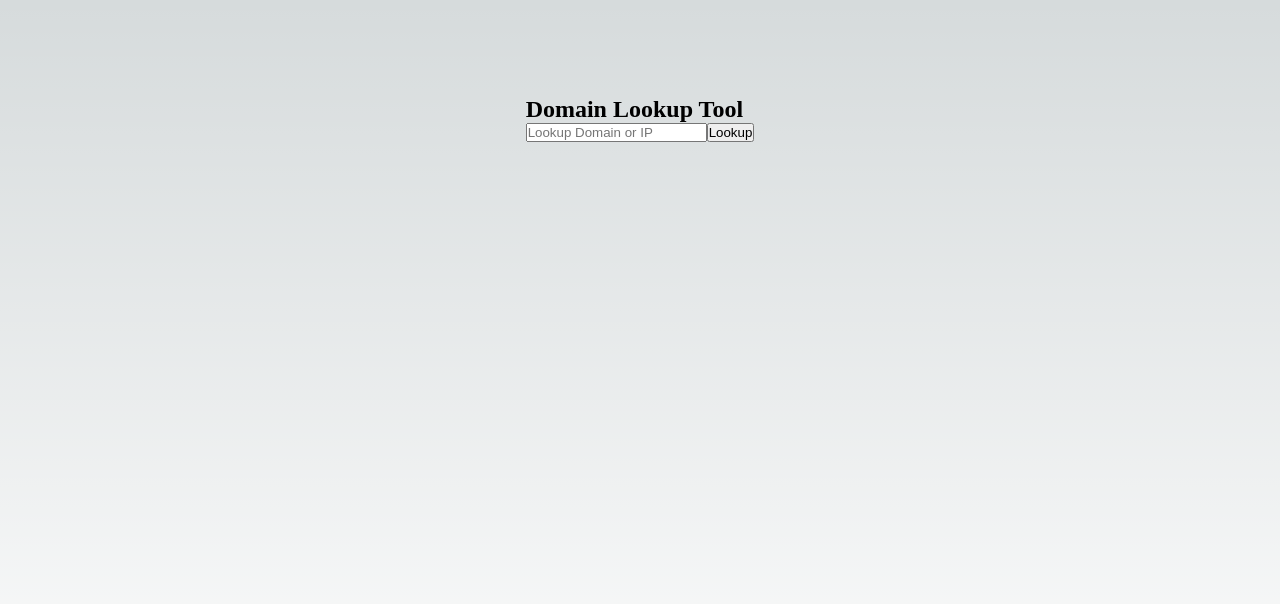
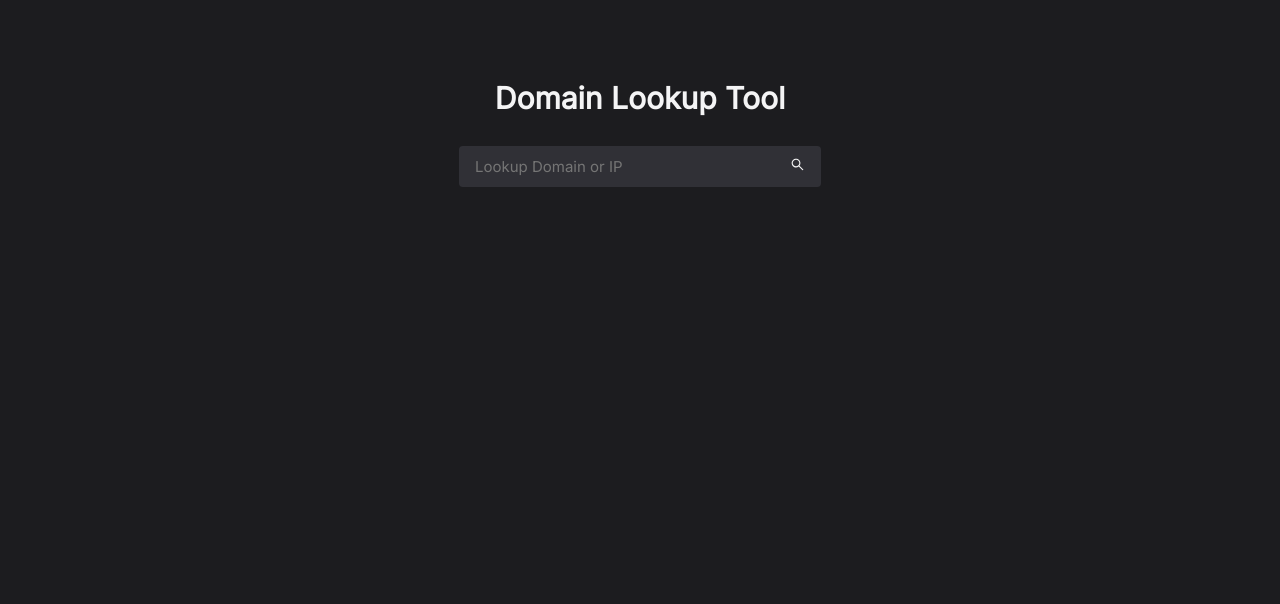
Before and after one commit to mfigurski80/cyd-whois, a Next.js app: page / in a window 1280 px wide. Shown: the top 604 px of the page. Built offline with nearby package versions, Linux system fonts and the light colour scheme.

Commit message:
Setup searchbar styles

```diff
--- a/app/DomainLookup.tsx
+++ b/app/DomainLookup.tsx
@@ -3,29 +3,37 @@ import { useRouter, useSearchParams } from 'next/navigation'
 import { gql, useQuery } from '@apollo/client';
 // @ts-ignore
 import lookupQuery from "./lookup.graphql"
+import styles from './page.module.scss'
 
 import UrlForm from "./UrlForm"
 
 export default function DomainLookup() {
   const router = useRouter()
-  const p = useSearchParams()
-  const { loading, error, data, refetch } = useQuery(
-    gql`${lookupQuery}`, { variables: { domain: p.get('lookup') }, skip: !p.has('lookup') },
+  const params = useSearchParams()
+  const { loading, error, data } = useQuery(
+    gql`${lookupQuery}`, {
+      variables: { domain: params.get('lookup') },
+      skip: !params.has('lookup')
+    },
   )
 
   const handleSubmit = (lookup: string) => {
-    router.replace(`/?lookup=${lookup}`)
+    router.replace(`/?lookup=${lookup}`, { forceOptimisticNavigation: true })
   }
 
   return (
-    <main>
+    <main className={styles.main}>
+      <div className={styles.input}>
         <h2>Domain Lookup Tool</h2>
         <UrlForm onSubmit={handleSubmit} />
+      </div>
+      <div className={styles.output}>
         {loading && <p>Loading...</p>}
         {error && <p>Error: {error.message}</p>}
         {data && (
-        <pre>{JSON.stringify(data, null, 2)}</pre>
+          <pre>{JSON.stringify(data['domainLookup'], null, 2)}</pre>
         )}
+      </div>
     </main>
   )
 }
--- a/app/UrlForm.tsx
+++ b/app/UrlForm.tsx
@@ -1,6 +1,9 @@
 "use client"
 
 import { useState } from 'react'
+import { AiOutlineSearch } from 'react-icons/ai';
+
+import styles from  "./page.module.scss";
 // import './UrlForm.css'
 
 interface UrlFormProps {
@@ -12,7 +15,7 @@ export default function UrlForm({ onSubmit }: UrlFormProps) {
 
   return (
     <form
-      className="card"
+      className={styles['input-form']}
       onSubmit={(e) => {
         e.preventDefault()
         onSubmit(urlInput)
@@ -27,7 +30,7 @@ export default function UrlForm({ onSubmit }: UrlFormProps) {
         placeholder="Lookup Domain or IP"
         onChange={(e) => setUrlInput(e.target.value)}
       />
-      <button id="url-submit" type="submit">Lookup</button>
+      <button id="url-submit" type="submit"><AiOutlineSearch /></button>
     </form>
   )
 }
--- a/app/globals.css
+++ /dev/null
@@ -1,107 +0,0 @@
-:root {
-  --max-width: 1100px;
-  --border-radius: 12px;
-  --font-mono: ui-monospace, Menlo, Monaco, 'Cascadia Mono', 'Segoe UI Mono',
-    'Roboto Mono', 'Oxygen Mono', 'Ubuntu Monospace', 'Source Code Pro',
-    'Fira Mono', 'Droid Sans Mono', 'Courier New', monospace;
-
-  --foreground-rgb: 0, 0, 0;
-  --background-start-rgb: 214, 219, 220;
-  --background-end-rgb: 255, 255, 255;
-
-  --primary-glow: conic-gradient(
-    from 180deg at 50% 50%,
-    #16abff33 0deg,
-    #0885ff33 55deg,
-    #54d6ff33 120deg,
-    #0071ff33 160deg,
-    transparent 360deg
-  );
-  --secondary-glow: radial-gradient(
-    rgba(255, 255, 255, 1),
-    rgba(255, 255, 255, 0)
-  );
-
-  --tile-start-rgb: 239, 245, 249;
-  --tile-end-rgb: 228, 232, 233;
-  --tile-border: conic-gradient(
-    #00000080,
-    #00000040,
-    #00000030,
-    #00000020,
-    #00000010,
-    #00000010,
-    #00000080
-  );
-
-  --callout-rgb: 238, 240, 241;
-  --callout-border-rgb: 172, 175, 176;
-  --card-rgb: 180, 185, 188;
-  --card-border-rgb: 131, 134, 135;
-}
-
-@media (prefers-color-scheme: dark) {
-  :root {
-    --foreground-rgb: 255, 255, 255;
-    --background-start-rgb: 0, 0, 0;
-    --background-end-rgb: 0, 0, 0;
-
-    --primary-glow: radial-gradient(rgba(1, 65, 255, 0.4), rgba(1, 65, 255, 0));
-    --secondary-glow: linear-gradient(
-      to bottom right,
-      rgba(1, 65, 255, 0),
-      rgba(1, 65, 255, 0),
-      rgba(1, 65, 255, 0.3)
-    );
-
-    --tile-start-rgb: 2, 13, 46;
-    --tile-end-rgb: 2, 5, 19;
-    --tile-border: conic-gradient(
-      #ffffff80,
-      #ffffff40,
-      #ffffff30,
-      #ffffff20,
-      #ffffff10,
-      #ffffff10,
-      #ffffff80
-    );
-
-    --callout-rgb: 20, 20, 20;
-    --callout-border-rgb: 108, 108, 108;
-    --card-rgb: 100, 100, 100;
-    --card-border-rgb: 200, 200, 200;
-  }
-}
-
-* {
-  box-sizing: border-box;
-  padding: 0;
-  margin: 0;
-}
-
-html,
-body {
-  max-width: 100vw;
-  overflow-x: hidden;
-}
-
-body {
-  color: rgb(var(--foreground-rgb));
-  background: linear-gradient(
-      to bottom,
-      transparent,
-      rgb(var(--background-end-rgb))
-    )
-    rgb(var(--background-start-rgb));
-}
-
-a {
-  color: inherit;
-  text-decoration: none;
-}
-
-@media (prefers-color-scheme: dark) {
-  html {
-    color-scheme: dark;
-  }
-}
--- /dev/null
+++ b/app/globals.scss
@@ -0,0 +1,66 @@
+@import url('https://fonts.googleapis.com/css2?family=Inter&display=swap');
+
+:root {
+  --max-width: 1100px;
+  --border-radius: 4px;
+  --font-mono: ui-monospace, Menlo, Monaco, 'Cascadia Mono', 'Segoe UI Mono',
+    'Roboto Mono', 'Oxygen Mono', 'Ubuntu Monospace', 'Source Code Pro',
+    'Fira Mono', 'Droid Sans Mono', 'Courier New', monospace;
+
+  --foreground: #F4F4F5;
+  --background: #1C1C1F;
+  --background-alt: #303036;
+
+  --color-1: #83B692;
+  --color-1-shade: #83B69266;
+  --color-2: #F9ADA0;
+
+  font-family: 'Inter', sans-serif;
+  font-size: 15px;
+}
+
+* {
+  box-sizing: border-box;
+  padding: 0;
+  margin: 0;
+}
+
+html,
+body {
+  max-width: 100vw;
+  overflow-x: hidden;
+}
+
+body {
+  color: var(--foreground);
+  background: var(--background);
+}
+
+a {
+  color: inherit;
+  text-decoration: none;
+}
+
+input,
+button {
+  padding: 10px 15px;
+  font-size: 15px;
+  border-radius: var(--border-radius);
+  border: 1px solid transparent;
+  background: var(--background-alt);
+  cursor: pointer;
+  color: var(--foreground);
+  font-family: inherit;
+  transition: background-color 0.2s;
+
+  &:hover {
+    background-color: var(--color-1);
+  }
+
+  &:focus,
+  &:focus-visible {
+    transform: rotate(0);
+    background-color: var(--color-1);
+    outline: 3px solid var(--color-1-shade);
+  }
+}
--- a/app/layout.tsx
+++ b/app/layout.tsx
@@ -2,7 +2,7 @@
 import { useState } from "react";
 import { ApolloClient, InMemoryCache, ApolloProvider } from '@apollo/client';
 
-import './globals.css'
+import './globals.scss'
 
 interface RootLayoutProps {
   children: React.ReactNode
--- a/app/page.module.css
+++ /dev/null
@@ -1,271 +0,0 @@
-.main {
-  display: flex;
-  flex-direction: column;
-  justify-content: space-between;
-  align-items: center;
-  padding: 6rem;
-  min-height: 100vh;
-}
-
-.description {
-  display: inherit;
-  justify-content: inherit;
-  align-items: inherit;
-  font-size: 0.85rem;
-  max-width: var(--max-width);
-  width: 100%;
-  z-index: 2;
-  font-family: var(--font-mono);
-}
-
-.description a {
-  display: flex;
-  align-items: center;
-  justify-content: center;
-  gap: 0.5rem;
-}
-
-.description p {
-  position: relative;
-  margin: 0;
-  padding: 1rem;
-  background-color: rgba(var(--callout-rgb), 0.5);
-  border: 1px solid rgba(var(--callout-border-rgb), 0.3);
-  border-radius: var(--border-radius);
-}
-
-.code {
-  font-weight: 700;
-  font-family: var(--font-mono);
-}
-
-.grid {
-  display: grid;
-  grid-template-columns: repeat(3, minmax(33%, auto));
-  width: var(--max-width);
-  max-width: 100%;
-}
-
-.card {
-  padding: 1rem 1.2rem;
-  border-radius: var(--border-radius);
-  background: rgba(var(--card-rgb), 0);
-  border: 1px solid rgba(var(--card-border-rgb), 0);
-  transition: background 200ms, border 200ms;
-}
-
-.card span {
-  display: inline-block;
-  transition: transform 200ms;
-}
-
-.card h2 {
-  font-weight: 600;
-  margin-bottom: 0.7rem;
-}
-
-.card p {
-  margin: 0;
-  opacity: 0.6;
-  font-size: 0.9rem;
-  line-height: 1.5;
-  max-width: 34ch;
-}
-
-.center {
-  display: flex;
-  justify-content: center;
-  align-items: center;
-  position: relative;
-  padding: 4rem 0;
-}
-
-.center::before {
-  background: var(--secondary-glow);
-  border-radius: 50%;
-  width: 480px;
-  height: 360px;
-  margin-left: -400px;
-}
-
-.center::after {
-  background: var(--primary-glow);
-  width: 240px;
-  height: 180px;
-  z-index: -1;
-}
-
-.center::before,
-.center::after {
-  content: '';
-  left: 50%;
-  position: absolute;
-  filter: blur(45px);
-  transform: translateZ(0);
-}
-
-.logo,
-.thirteen {
-  position: relative;
-}
-
-.thirteen {
-  display: flex;
-  justify-content: center;
-  align-items: center;
-  width: 75px;
-  height: 75px;
-  padding: 25px 10px;
-  margin-left: 16px;
-  transform: translateZ(0);
-  border-radius: var(--border-radius);
-  overflow: hidden;
-  box-shadow: 0px 2px 8px -1px #0000001a;
-}
-
-.thirteen::before,
-.thirteen::after {
-  content: '';
-  position: absolute;
-  z-index: -1;
-}
-
-/* Conic Gradient Animation */
-.thirteen::before {
-  animation: 6s rotate linear infinite;
-  width: 200%;
-  height: 200%;
-  background: var(--tile-border);
-}
-
-/* Inner Square */
-.thirteen::after {
-  inset: 0;
-  padding: 1px;
-  border-radius: var(--border-radius);
-  background: linear-gradient(
-    to bottom right,
-    rgba(var(--tile-start-rgb), 1),
-    rgba(var(--tile-end-rgb), 1)
-  );
-  background-clip: content-box;
-}
-
-/* Enable hover only on non-touch devices */
-@media (hover: hover) and (pointer: fine) {
-  .card:hover {
-    background: rgba(var(--card-rgb), 0.1);
-    border: 1px solid rgba(var(--card-border-rgb), 0.15);
-  }
-
-  .card:hover span {
-    transform: translateX(4px);
-  }
-}
-
-@media (prefers-reduced-motion) {
-  .thirteen::before {
-    animation: none;
-  }
-
-  .card:hover span {
-    transform: none;
-  }
-}
-
-/* Mobile and Tablet */
-@media (max-width: 1023px) {
-  .content {
-    padding: 4rem;
-  }
-
-  .grid {
-    grid-template-columns: 1fr;
-    margin-bottom: 120px;
-    max-width: 320px;
-    text-align: center;
-  }
-
-  .card {
-    padding: 1rem 2.5rem;
-  }
-
-  .card h2 {
-    margin-bottom: 0.5rem;
-  }
-
-  .center {
-    padding: 8rem 0 6rem;
-  }
-
-  .center::before {
-    transform: none;
-    height: 300px;
-  }
-
-  .description {
-    font-size: 0.8rem;
-  }
-
-  .description a {
-    padding: 1rem;
-  }
-
-  .description p,
-  .description div {
-    display: flex;
-    justify-content: center;
-    position: fixed;
-    width: 100%;
-  }
-
-  .description p {
-    align-items: center;
-    inset: 0 0 auto;
-    padding: 2rem 1rem 1.4rem;
-    border-radius: 0;
-    border: none;
-    border-bottom: 1px solid rgba(var(--callout-border-rgb), 0.25);
-    background: linear-gradient(
-      to bottom,
-      rgba(var(--background-start-rgb), 1),
-      rgba(var(--callout-rgb), 0.5)
-    );
-    background-clip: padding-box;
-    backdrop-filter: blur(24px);
-  }
-
-  .description div {
-    align-items: flex-end;
-    pointer-events: none;
-    inset: auto 0 0;
-    padding: 2rem;
-    height: 200px;
-    background: linear-gradient(
-      to bottom,
-      transparent 0%,
-      rgb(var(--background-end-rgb)) 40%
-    );
-    z-index: 1;
-  }
-}
-
-@media (prefers-color-scheme: dark) {
-  .vercelLogo {
-    filter: invert(1);
-  }
-
-  .logo,
-  .thirteen img {
-    filter: invert(1) drop-shadow(0 0 0.3rem #ffffff70);
-  }
-}
-
-@keyframes rotate {
-  from {
-    transform: rotate(360deg);
-  }
-  to {
-    transform: rotate(0deg);
-  }
-}
--- /dev/null
+++ b/app/page.module.scss
@@ -0,0 +1,40 @@
+.main {
+  display: flex;
+  flex-direction: column;
+  gap: 20px;
+  min-height: 100vh;
+  max-width: 1100px;
+  margin: 0 auto;
+  padding: 60px 15px 30px;
+  background: var(--background);
+
+  .input {
+    text-align: center;
+    padding: 20px 0;
+
+    h2 {
+      font-size: 2rem;
+      margin-bottom: 10px;
+    }
+  }
+
+  .output {}
+}
+
+.input-form {
+  margin: 30px 10px;
+
+  input {
+    border-top-right-radius: 0;
+    border-bottom-right-radius: 0;
+    min-width: 30%;
+  }
+
+  button {
+    border-top-left-radius: 0;
+    border-bottom-left-radius: 0;
+  }
+}
+
+/* Mobile and Tablet */
+@media (max-width: 1023px) {}
--- a/app/page.tsx
+++ b/app/page.tsx
@@ -1,12 +1,11 @@
 // import { Inter } from '@next/font/google'
 // const inter = Inter({ subsets: ['latin'] })
-import styles from './page.module.css'
 import DomainLookup from './DomainLookup'
 
 
 export default function Home() {
   return (
-    <main className={styles.main}>
+    <main>
       <DomainLookup />
     </main>
   )
--- a/package.json
+++ b/package.json
@@ -24,7 +24,9 @@
     "next": "13.1.6",
     "react": "18.2.0",
     "react-dom": "18.2.0",
+    "react-icons": "^4.7.1",
     "react-query": "^3.39.3",
+    "sass": "^1.58.0",
     "typescript": "4.9.5"
   },
   "devDependencies": {
```
Also changed, not shown: 1 other file (tests, documents, lock files or other folders). Lines whose indentation alone changed are shown as unchanged.
